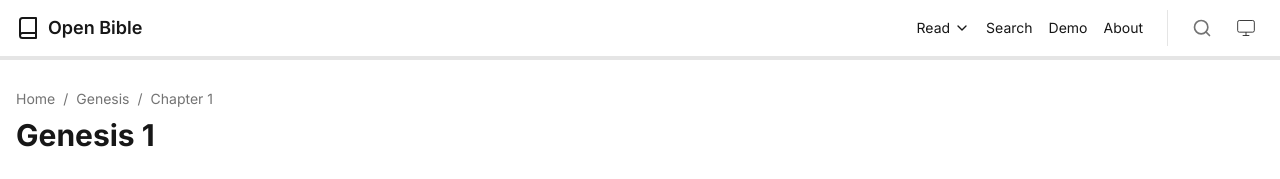
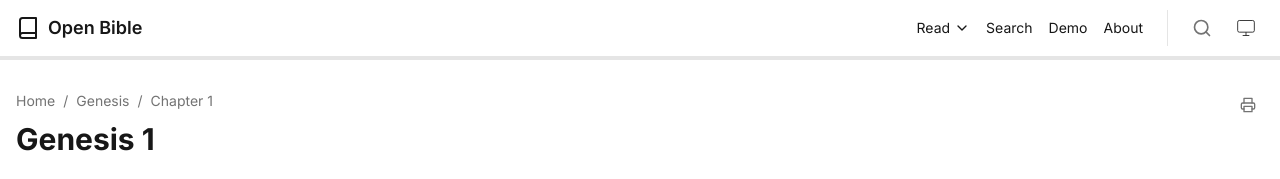
Before and after one commit to jeremiahjordanisaacson/Bible, a Next.js app in the folder apps/web/: page /read/Gen/1 in a window 1280 px wide. Shown: the top 179 px of the page. Built offline with nearby package versions, Linux system fonts and the light colour scheme.

Commit message:
Add print-friendly styles and print button
- Print button in chapter header
- Hides UI elements (header, nav, buttons) when printing
- Clean typography optimized for printing
- Page break handling for verses

```diff
--- a/apps/web/src/app/globals.css
+++ b/apps/web/src/app/globals.css
@@ -155,11 +155,76 @@ body {
 
 /* Print styles */
 @media print {
-  .no-print {
+  .no-print,
+  header,
+  nav,
+  button,
+  select,
+  .reading-progress,
+  .keyboard-shortcuts-modal,
+  .popover-content {
     display: none !important;
+  }
+
+  body {
+    font-size: 12pt;
+    line-height: 1.6;
+    color: #000;
+    background: #fff;
   }
 
   .verse-ref {
     font-weight: bold;
   }
+
+  a {
+    color: #000;
+    text-decoration: none;
+  }
+
+  h1 {
+    font-size: 18pt;
+    margin-bottom: 12pt;
+    page-break-after: avoid;
+  }
+
+  .container {
+    max-width: 100%;
+    padding: 0;
+    margin: 0;
+  }
+
+  /* Verse display */
+  [id^="v"] {
+    page-break-inside: avoid;
+    margin-bottom: 6pt;
+  }
+
+  sup {
+    font-size: 8pt;
+    font-weight: bold;
+  }
+
+  /* Remove decorative elements */
+  .bg-blue-50,
+  .bg-amber-50,
+  .bg-red-50,
+  .bg-green-50,
+  [class*="dark:bg-"] {
+    background: transparent !important;
+    border: none !important;
+  }
+
+  /* Page margins and breaks */
+  @page {
+    margin: 1in;
+  }
+
+  h1 {
+    page-break-after: avoid;
+  }
+
+  .max-w-3xl {
+    max-width: 100%;
+  }
 }
--- a/apps/web/src/app/read/[book]/[chapter]/chapter-content.tsx
+++ b/apps/web/src/app/read/[book]/[chapter]/chapter-content.tsx
@@ -15,6 +15,7 @@ import { KeyboardShortcutsModal } from '@/components/keyboard-shortcuts-modal';
 import { FontSizeControl, useFontSize } from '@/components/font-size-control';
 import { VerseNumberToggle, useVerseNumbers } from '@/components/verse-number-toggle';
 import { ReadingProgress } from '@/components/reading-progress';
+import { PrintButton } from '@/components/print-button';
 import { fetchChapter, convertToSimpleVerses } from '@/lib/bible-api';
 
 // Sample data mapping - rich data with morphology
@@ -148,6 +149,7 @@ export function ChapterContent({ bookCode, chapterNum }: ChapterContentProps) {
 
       {/* Header */}
       <header className="mb-8">
+        <div className="flex items-center justify-between">
           <div className="flex items-center gap-2 text-sm text-[var(--muted-foreground)] mb-2">
             <Link href="/" className="hover:text-[var(--accent)]">
               Home
@@ -158,6 +160,8 @@ export function ChapterContent({ bookCode, chapterNum }: ChapterContentProps) {
             </Link>
             <span>/</span>
             <span>Chapter {chapterNum}</span>
+          </div>
+          <PrintButton />
         </div>
         <h1 className="text-3xl font-bold">
           {book.name} {chapterNum}
--- /dev/null
+++ b/apps/web/src/components/print-button.tsx
@@ -0,0 +1,32 @@
+'use client';
+
+export function PrintButton() {
+  const handlePrint = () => {
+    window.print();
+  };
+
+  return (
+    <button
+      onClick={handlePrint}
+      className="p-2 rounded hover:bg-[var(--muted)] text-[var(--muted-foreground)] hover:text-[var(--foreground)] transition-colors no-print"
+      title="Print chapter"
+    >
+      <svg
+        xmlns="http://www.w3.org/2000/svg"
+        viewBox="0 0 24 24"
+        fill="none"
+        stroke="currentColor"
+        strokeWidth="2"
+        strokeLinecap="round"
+        strokeLinejoin="round"
+        className="w-4 h-4"
+      >
+        <polyline points="6 9 6 2 18 2 18 9" />
+        <path d="M6 18H4a2 2 0 0 1-2-2v-5a2 2 0 0 1 2-2h16a2 2 0 0 1 2 2v5a2 2 0 0 1-2 2h-2" />
+        <rect width="12" height="8" x="6" y="14" />
+      </svg>
+    </button>
+  );
+}
+
+export default PrintButton;
```
Lines whose indentation alone changed are shown as unchanged.
